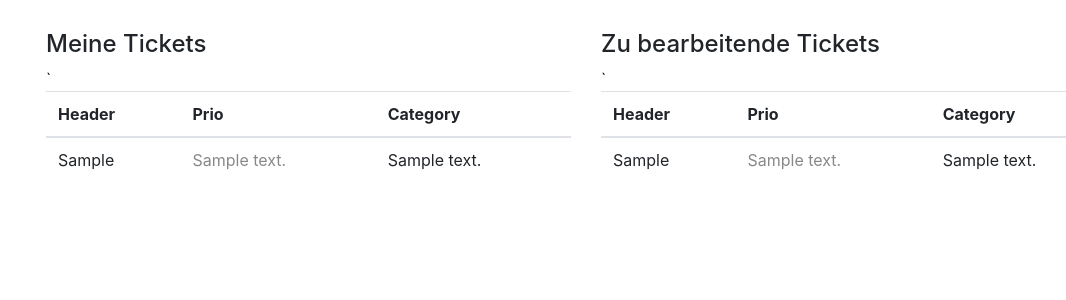
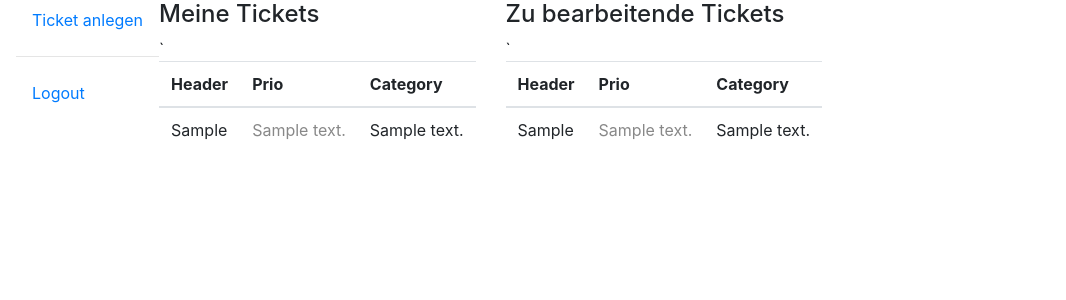
Before and after one commit to Siacher/scrap-ticketsystem, a Flask app: page / in a window 1280 px wide. Shown: the top 300 px of the page, without its empty margins (54-1120 px from the left). Run offline with Flask 2, Linux system fonts and the light colour scheme; a user stored in the database is signed in; tables that the repository leaves empty hold one stand-in row (values such as "Sample post"); some libraries are stand-ins or nearby versions.

Commit message:
decide if user is admin & sidebar in index.html (refs #5)

```diff
--- a/src/routes/public/index.py
+++ b/src/routes/public/index.py
@@ -24,6 +24,17 @@ def index():
         return redirect(url_for('index.login'))
     else:
         with db.connection.cursor() as cursor:
+            sql = "SELECT ug.name, ug.id FROM user_group as ug JOIN user_in_group uig on ug.id = uig.group_id JOIN user u on uig.user_id = u.id WHERE u.id = %s"
+            cursor.execute(sql, (current_user.id,))
+            group = cursor.fetchone()
+
+            user_group = 'default'
+            try:
+                if group['name']:
+                    user_group = group['name']
+            except TypeError as NOUSERGROUP:
+                print(NOUSERGROUP)
+
             sql = "SELECT * FROM ticket as t LEFT JOIN prio as p on t.prio_id = p.id LEFT JOIN category as c on t.category_id = c.id WHERE t.created_by = %s"
             cursor.execute(sql, (current_user.id,))
             my_tickets = cursor.fetchall()
@@ -32,7 +43,7 @@ def index():
             cursor.execute(sql, (current_user.id,))
             ass_tickets = cursor.fetchall()
 
-    return render_template('index.html', my_tickets=my_tickets, ass_tickets=ass_tickets)
+    return render_template('index.html', my_tickets=my_tickets, ass_tickets=ass_tickets, user_group=user_group)
 
 
 @index_route.route('/login', methods=['GET', 'POST'])
--- a/src/templates/index.html
+++ b/src/templates/index.html
@@ -2,7 +2,43 @@
 
 {% block content %}
 
-    <div class="container" style="margin-top: 30px;">
+    <div class="row">
+        <div class="col-2-sm">
+            <ul class="nav flex-column">
+                <li class="nav-item">
+                    <a class="nav-link" href="#">Ticket anlegen</a>
+                </li>
+                {% if user_group == "admin" %}
+                    <li class="nav-item">
+                        <a class="nav-link" href="#">Alle Tickets anzeigen</a>
+                    </li>
+                    <li class="nav-item">
+                        <hr>
+                    </li>
+                    <li class="nav-item">
+                        <a class="nav-link" href="#">User verwalten</a>
+                    </li>
+                    <li class="nav-item">
+                        <a class="nav-link" href="#">Kategorien verwalten</a>
+                    </li>
+                    <li class="nav-item">
+                        <a class="nav-link" href="#">Prioritäten verwalten</a>
+                    </li>
+                    <li class="nav-item">
+                        <a class="nav-link" href="#">Statie verwalten</a>
+                    </li>
+                {% endif %}
+                <li class="nav-item">
+                    <hr>
+                </li>
+                <li class="nav-item">
+                    <a class="nav-link" href="/logout">Logout</a>
+                </li>
+            </ul>
+        </div>
+        <div class="col-10-sm">
+
+
             <div class="row justify-content-center">
                 <div class="col">
                     <h4>Meine Tickets</h4>
@@ -51,4 +87,9 @@
                 </div>
             </div>
         </div>
+
+
+    </div>
+    </div>
+
 {% endblock %}
```
Lines whose indentation alone changed are shown as unchanged.
